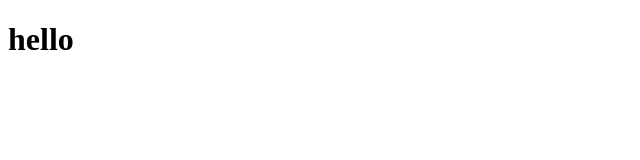
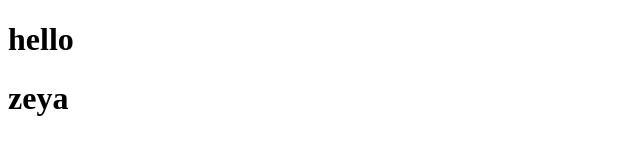
Before and after one commit to zeyaul98/project2, a plain HTML site: page index.html in a window 1280 px wide. Shown: the whole page, without its empty margins (0-640 px from the left). Drawn offline with Linux system fonts and the light colour scheme.

Commit message:
some changes

```diff
--- a/index.html
+++ b/index.html
@@ -7,5 +7,6 @@
 </head>
 <body>
     <h1>hello</h1>
+    <h1>zeya</h1>
 </body>
 </html>
```
Also changed, not shown: 1 other file.
